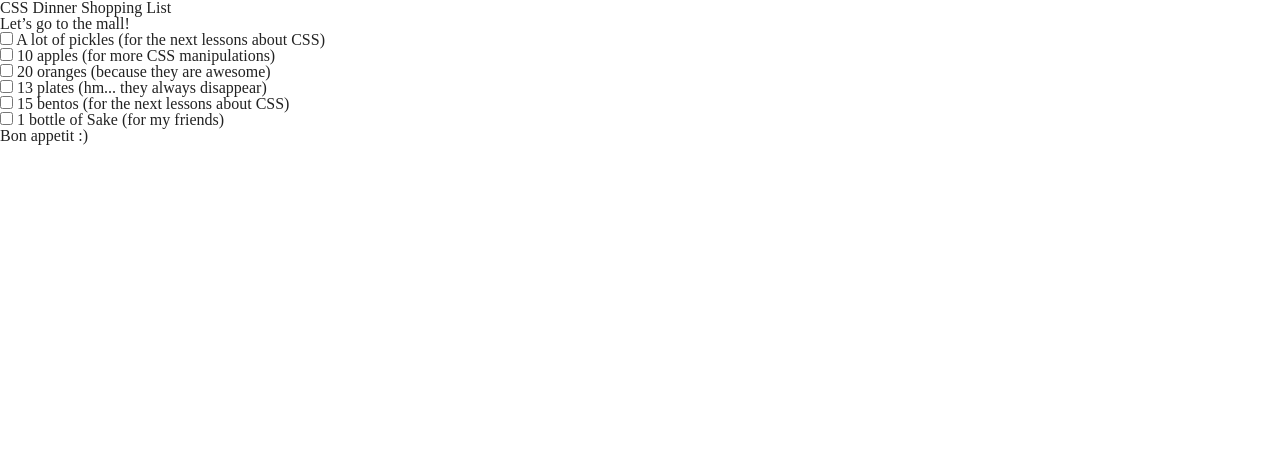
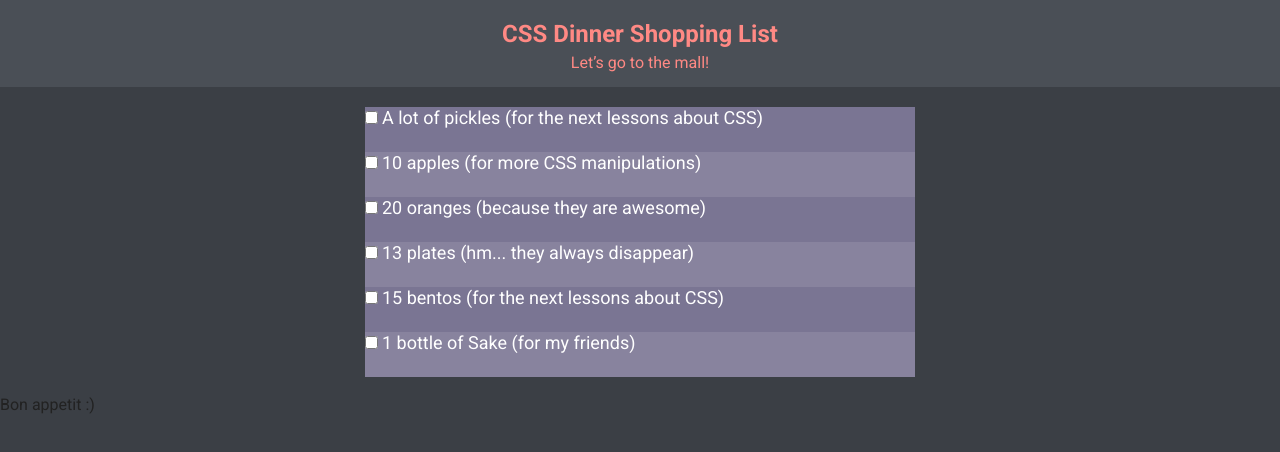
Before and after one commit to Bohdan-Podponarovskyi/shopping_list, a plain HTML site: page index.html in a window 1280 px wide. Drawn offline with Linux system fonts and the light colour scheme.

Commit message:
add markup + header styles

```diff
--- a/css/styles.css
+++ b/css/styles.css
@@ -0,0 +1,70 @@
+body {
+    font-family: 'Roboto', sans-serif;
+    font-style: normal;
+    box-sizing: border-box;
+
+    background: #3B3F45;
+}
+
+/* Header */
+
+.header {
+    display: flex;
+    flex-direction: column;
+    align-items: center;
+
+    background: #4A4F56;
+}
+
+.header_title {
+    font-weight: 700;
+    font-size: 24px;
+    line-height: 28px;
+
+    color: #FF8984;
+
+    margin-top: 20px;
+}
+
+.header_subtitle {
+    font-weight: 400;
+    font-size: 16px;
+    line-height: 19px;
+
+    color: #FF8984;
+
+    margin-top: 5px;
+    margin-bottom: 15px;
+}
+
+/* Main */
+
+.list {
+    width: 100%;
+    max-width: 550px;
+    margin: 20px auto;
+}
+
+.list_item {
+    min-height: 45px;
+}
+
+.list_item:nth-child(even) {
+    background: #88839E;
+}
+
+.list_item:nth-child(odd) {
+    background: #7A7593;
+}
+
+input[type="checkbox"] {
+    margin: auto;
+}
+
+.list_item_description {
+    font-weight: 400;
+    font-size: 18px;
+    line-height: 21px;
+
+    color: #FFFFFF;
+}
--- a/index.html
+++ b/index.html
@@ -10,45 +10,45 @@
 </head>
 <body>
     <header class="header">
-        <h1 class="title">CSS Dinner Shopping List</h1>
-        <p class="subtitle">Let’s go to the mall!</p>
+        <h1 class="header_title">CSS Dinner Shopping List</h1>
+        <p class="header_subtitle">Let’s go to the mall!</p>
     </header>
     <main>
-        <ul>
-            <li>
+        <ul class="list">
+            <li class="list_item">
                 <input id="list_item_1" type="checkbox">
-                <label for="list_item_1">A lot of pickles
-                    <span>(for the next lessons about CSS)</span>
+                <label class="list_item_description" for="list_item_1">A lot of pickles
+                    <span class="item_comment">(for the next lessons about CSS)</span>
                 </label>
             </li>
-            <li>
+            <li class="list_item">
                 <input id="list_item_2" type="checkbox">
-                <label for="list_item_2">10 apples
-                    <span>(for more CSS manipulations)</span>
+                <label class="list_item_description" for="list_item_2">10 apples
+                    <span class="item_comment">(for more CSS manipulations)</span>
                 </label>
             </li>
-            <li>
+            <li class="list_item">
                 <input id="list_item_3" type="checkbox">
-                <label for="list_item_3">20 oranges
-                    <span>(because they are awesome)</span>
+                <label class="list_item_description" for="list_item_3">20 oranges
+                    <span class="item_comment">(because they are awesome)</span>
                 </label>
             </li>
-            <li>
+            <li class="list_item">
                 <input id="list_item_4" type="checkbox">
-                <label for="list_item_4">13 plates
-                    <span>(hm... they always disappear)</span>
+                <label class="list_item_description" for="list_item_4">13 plates
+                    <span class="item_comment">(hm... they always disappear)</span>
                 </label>
             </li>
-            <li>
+            <li class="list_item">
                 <input id="list_item_5" type="checkbox">
-                <label for="list_item_5">15 bentos
-                    <span>(for the next lessons about CSS)</span>
+                <label class="list_item_description" for="list_item_5">15 bentos
+                    <span class="item_comment">(for the next lessons about CSS)</span>
                 </label>
             </li>
-            <li>
+            <li class="list_item">
                 <input id="list_item_6" type="checkbox">
-                <label for="list_item_6">1 bottle of Sake
-                    <span>(for my friends)</span>
+                <label class="list_item_description" for="list_item_6">1 bottle of Sake
+                    <span class="item_comment">(for my friends)</span>
                 </label>
             </li>
         </ul>
```
